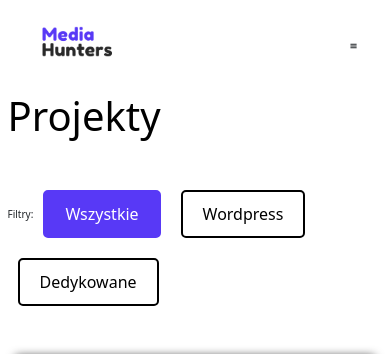
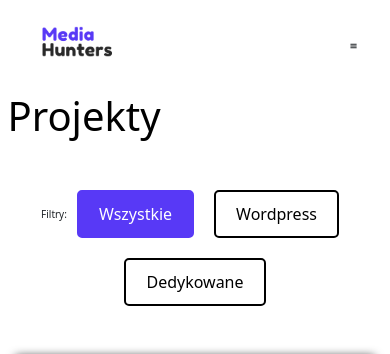
Before and after one commit to mediaHunters/mediaHunters-brand, a Next.js app: page /projekty in a window 390 px wide. Shown: the top 354 px of the page. Built offline with nearby package versions, Linux system fonts and the light colour scheme.

Commit message:
feat(NO_JIRA): adjust filters for mobile (MHP-5)

```diff
--- a/components/projects/projects.style.ts
+++ b/components/projects/projects.style.ts
@@ -33,6 +33,10 @@ export const FiltersSection = styled.div`
   justify-content: flex-start;
   margin-top: 40px;
   flex-wrap: wrap;
+  @media (max-width: 548px) {
+
+  justify-content: center;
+  }
 `;
 
 export const FilterButton = styled.button<{ active: boolean }>`
```
